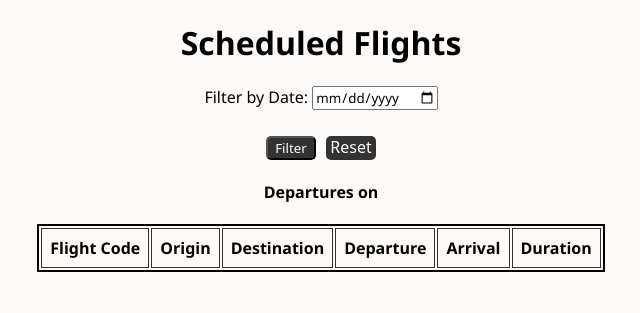
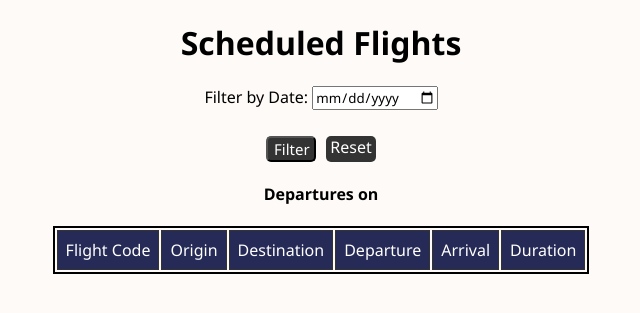
Before and after one commit to Alvallesteros/Magis-Air, a Django app: page / in a window 1280 px wide. Shown: the part 89-402 px from the top of the page, without its empty margins (319-959 px from the left). Run offline with Django 4.2, Linux system fonts and the light colour scheme; data that the repository does not hold is empty.

Commit message:
did some minor edits d(･∀･○) TODO: figure out the problem with date display

```diff
--- a/MagisAir/static/css/style.css
+++ b/MagisAir/static/css/style.css
@@ -50,7 +50,8 @@ table {
 }
 thead {
     width: fit-content;
-    font-weight: bold;
+    background-color: #262A56;
+    color: white;
 }
 td {
     text-align: center;
@@ -70,7 +71,7 @@ td {
     justify-content: center;
     margin-top: 10px;
     width: 50px;
-    font-family: noto sans;
+    font-size: 15px;
 }
 .button-container a {
     text-decoration: none;
@@ -81,5 +82,4 @@ td {
     justify-content: center;
     margin-top: 10px;
     width: 50px;
-    font-family: noto sans;
 }
```
